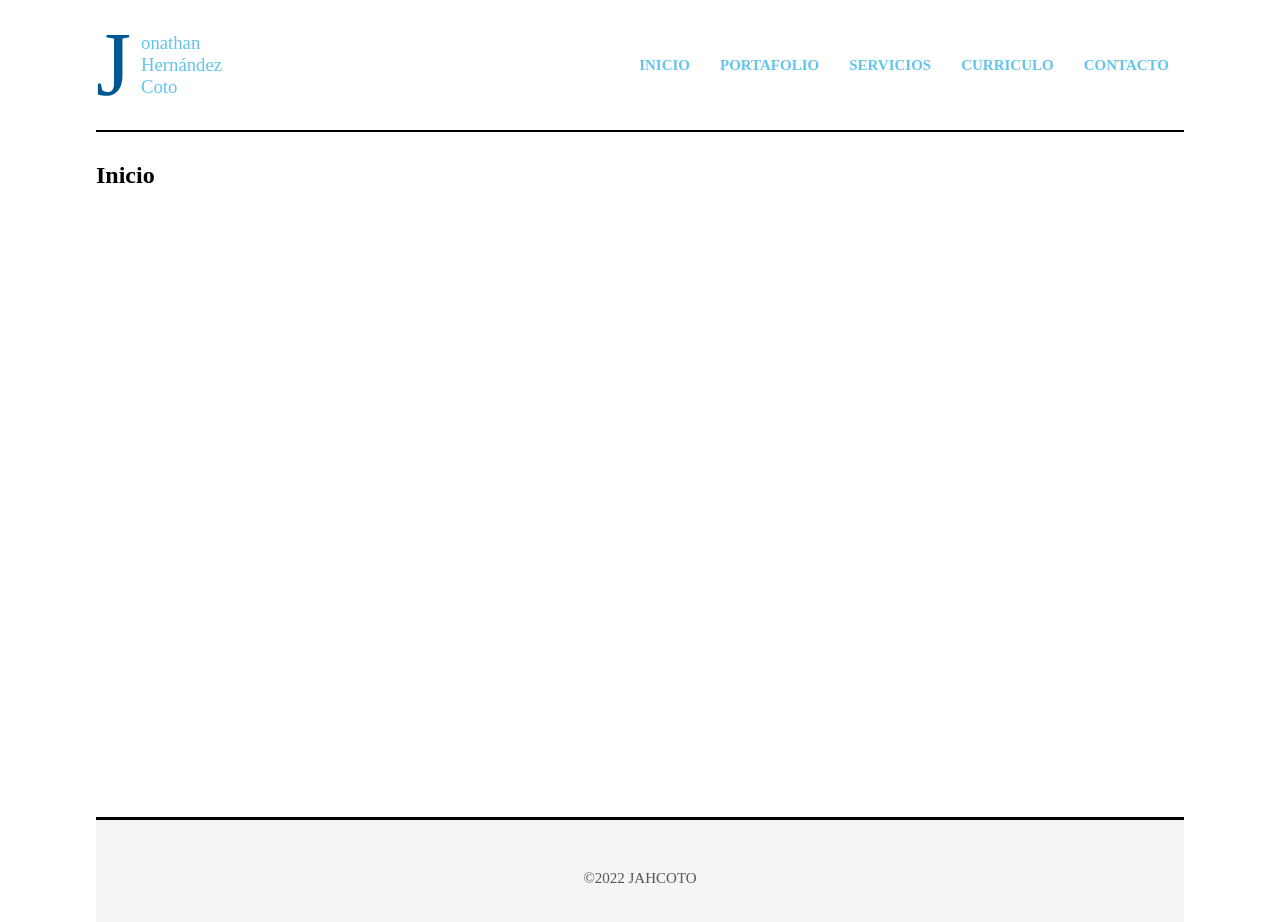
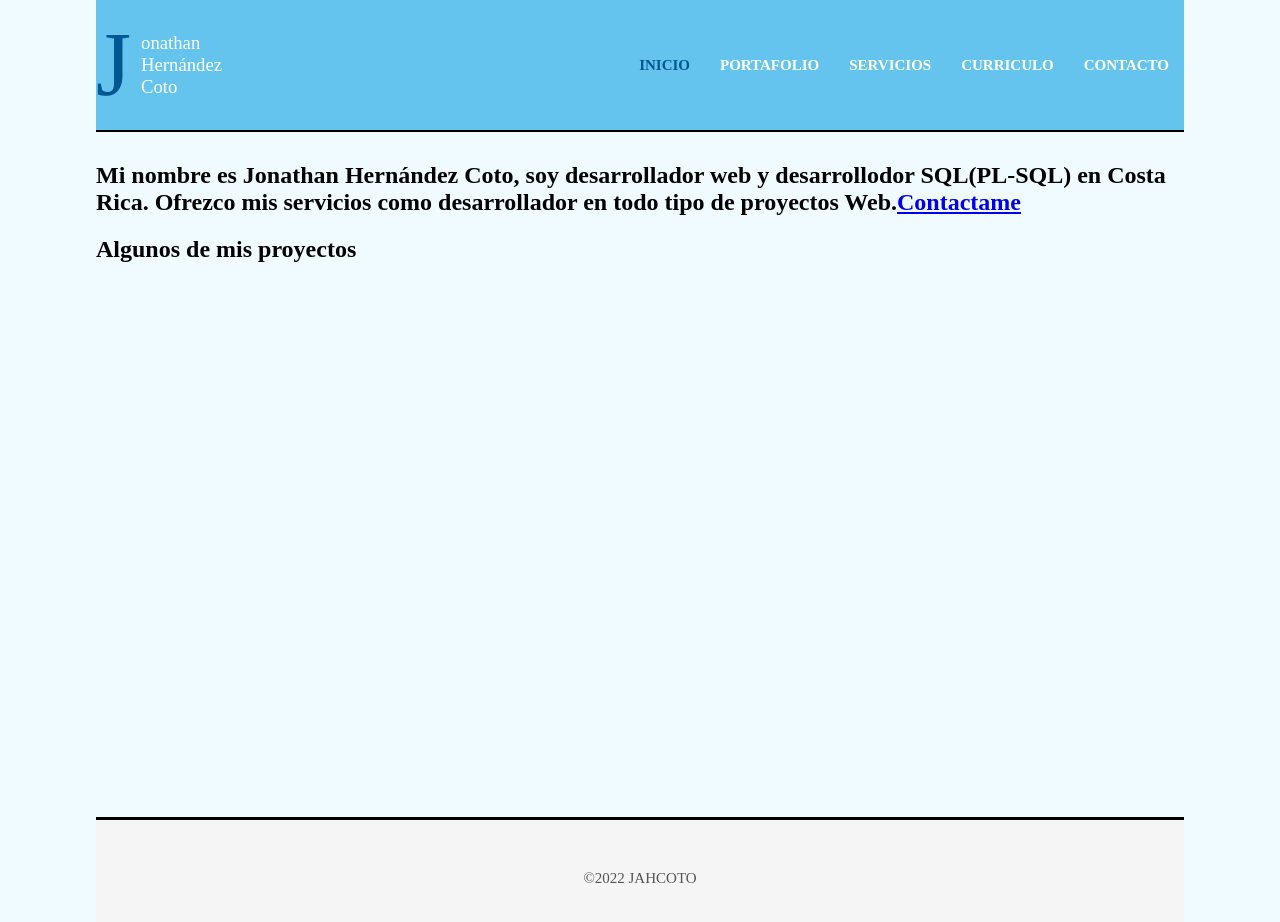
Before and after one commit to jahcoto/portfolio, a React (Vite) app: page /inicio in a window 1280 px wide. Shown: the top 922 px of the page. Built offline with nearby package versions, Linux system fonts and the light colour scheme.

Commit message:
Add other styles tu header and links. Too add some information or structure in stactic pages(Inicio, Servicios, Curriculo, Contacto)

```diff
--- a/src/components/Contacto.jsx
+++ b/src/components/Contacto.jsx
@@ -1,7 +1,20 @@
 const Contacto = () => {
-    return (
-        <h1>Contacto</h1>
-     );
-}
+  return (
+    <div>
+      <h1>Contacto</h1>
+      <form className="contact" action="mailto:jahcoto@gmail.com">
+        <label htmlFor="nombre">Nombre:</label>
+        <input type="text" name="nombre" placeholder="Nombre" />
+        <label htmlFor="apellidos">Apellidos:</label>
+        <input type="text" name="apellidos" placeholder="Apellidos" />
+        <label htmlFor="email">Email:</label>
+        <input type="email" name="email" placeholder="Email" />
+        <label htmlFor="motivo">Motivo de Contacto:</label>
+        <textarea name="motivo" placeholder="Motivo de contacto" rows="10" />
+        <input type="submit" value="Enviar" />
+      </form>
+    </div>
+  );
+};
 
 export default Contacto;
--- a/src/components/Curriculo.jsx
+++ b/src/components/Curriculo.jsx
@@ -1,7 +1,12 @@
 const Curriculo = () => {
-    return (
-        <h1>Curriculo</h1>
-     );
-}
+  return (
+    <div className="page">
+      <h1>Curriculo</h1>
+      <h2>Experiencia</h2>
+      <h2>Conocimientos</h2>
+      <h2>Educación</h2>
+    </div>
+  );
+};
 
 export default Curriculo;
--- a/src/components/Inicio.jsx
+++ b/src/components/Inicio.jsx
@@ -1,5 +1,22 @@
+import { Link } from 'react-router-dom';
+
 const Inicio = () => {
-  return <h1>Inicio</h1>;
+  return (
+    <div>
+      <h1>
+        Mi nombre es Jonathan Hernández Coto, soy desarrollador web y
+        desarrollodor SQL(PL-SQL) en Costa Rica. Ofrezco mis servicios como
+        desarrollador en todo tipo de proyectos Web.
+        <span>
+          <Link to="/contacto">Contactame</Link>
+        </span>
+      </h1>
+      <section className="last-works">
+        <h2>Algunos de mis proyectos</h2>
+        <div className="works"></div>
+      </section>
+    </div>
+  );
 };
 
 export default Inicio;
--- a/src/components/Portafolio.jsx
+++ b/src/components/Portafolio.jsx
@@ -1,5 +1,9 @@
 const Portafolio = () => {
-  return <h1>Portafolio</h1>;
+  return (
+    <div className="page">
+      <h1>Portafolio</h1>
+    </div>
+  );
 };
 
 export default Portafolio;
--- a/src/components/Servicios.jsx
+++ b/src/components/Servicios.jsx
@@ -1,5 +1,17 @@
 const Servicios = () => {
-  return <h1>Servicios</h1>;
+  return (
+    <div className="page">
+      <h1>Servicios</h1>
+      <section className="services">
+        <article className="service">
+          <h2>Diseño Web</h2>
+        </article>
+        <article className="service">
+          <h2>Desarrollo Web</h2>
+        </article>
+      </section>
+    </div>
+  );
 };
 
 export default Servicios;
--- a/src/components/layout/HeaderNav.jsx
+++ b/src/components/layout/HeaderNav.jsx
@@ -1,5 +1,8 @@
-import { NavLink } from 'react-router-dom';
+import { NavLink, useLocation } from 'react-router-dom';
 const HeaderNav = () => {
+  const location = useLocation();
+  const urlActual = location.pathname;
+
   return (
     <header className="header">
       <div className="logo">
@@ -11,26 +14,43 @@ const HeaderNav = () => {
         <ul>
           <li>
             <NavLink
+              className={`${urlActual === '/inicio' ? 'active' : ''}`}
               to="/inicio"
-              className={({ isActive }) => {
-                console.log(isActive);
-                isActive ? 'active' : '';
-              }}
             >
               Inicio
             </NavLink>
           </li>
           <li>
-            <NavLink to="/portafolio">Portafolio</NavLink>
+            <NavLink
+              className={`${urlActual === '/portafolio' ? 'active' : ''}`}
+              to="/portafolio"
+            >
+              Portafolio
+            </NavLink>
           </li>
           <li>
-            <NavLink to="/servicios">Servicios</NavLink>
+            <NavLink
+              className={`${urlActual === '/servicios' ? 'active' : ''}`}
+              to="/servicios"
+            >
+              Servicios
+            </NavLink>
           </li>
           <li>
-            <NavLink to="/curriculo">Curriculo</NavLink>
+            <NavLink
+              className={`${urlActual === '/curriculo' ? 'active' : ''}`}
+              to="/curriculo"
+            >
+              Curriculo
+            </NavLink>
           </li>
           <li>
-            <NavLink to="/contacto">Contacto</NavLink>
+            <NavLink
+              className={`${urlActual === '/contacto' ? 'active' : ''}`}
+              to="/contacto"
+            >
+              Contacto
+            </NavLink>
           </li>
         </ul>
       </nav>
--- a/src/index.css
+++ b/src/index.css
@@ -1,5 +1,6 @@
 body {
   margin: 0;
+  background-color: #f0fbff;
 }
 
 .layout {
@@ -14,6 +15,7 @@ body {
   align-items: center;
   border-bottom: 2px solid #000;
   margin-bottom: 30px;
+  background-color: #64c4ed;
 }
 
 .header .logo {
@@ -34,7 +36,7 @@ body {
   flex-basis: 40px;
   font-weight: lighter;
   margin-left: 10px;
-  color: #64c4ed;
+  color: #fff;
 }
 
 .header nav {
@@ -57,12 +59,16 @@ body {
 }
 
 .header li a {
-  color: #64c4ed;
+  color: #fff;
   text-decoration: none;
   transition: all 0.3s;
 }
 
-.header .active .header a:hover {
+.header .active {
+  color: #005792;
+}
+
+.header a:hover {
   color: #005792;
 }
 
--- a/src/router/ProjectRoutes.jsx
+++ b/src/router/ProjectRoutes.jsx
@@ -2,7 +2,7 @@ import {
   BrowserRouter as Router,
   Routes,
   Route,
-  NavLink,
+  Navigate,
 } from 'react-router-dom';
 import Contacto from '../components/Contacto';
 import Curriculo from '../components/Curriculo';
@@ -20,7 +20,7 @@ const ProjectRoutes = () => {
       {/*Contenido central*/}
       <section className="content">
         <Routes>
-          <Route path="/" element={<Inicio />} />
+          <Route path="/" element={<Navigate to="/inicio" />} />
           <Route path="/inicio" element={<Inicio />} />
           <Route path="/portafolio" element={<Portafolio />} />
           <Route path="/servicios" element={<Servicios />} />
```
